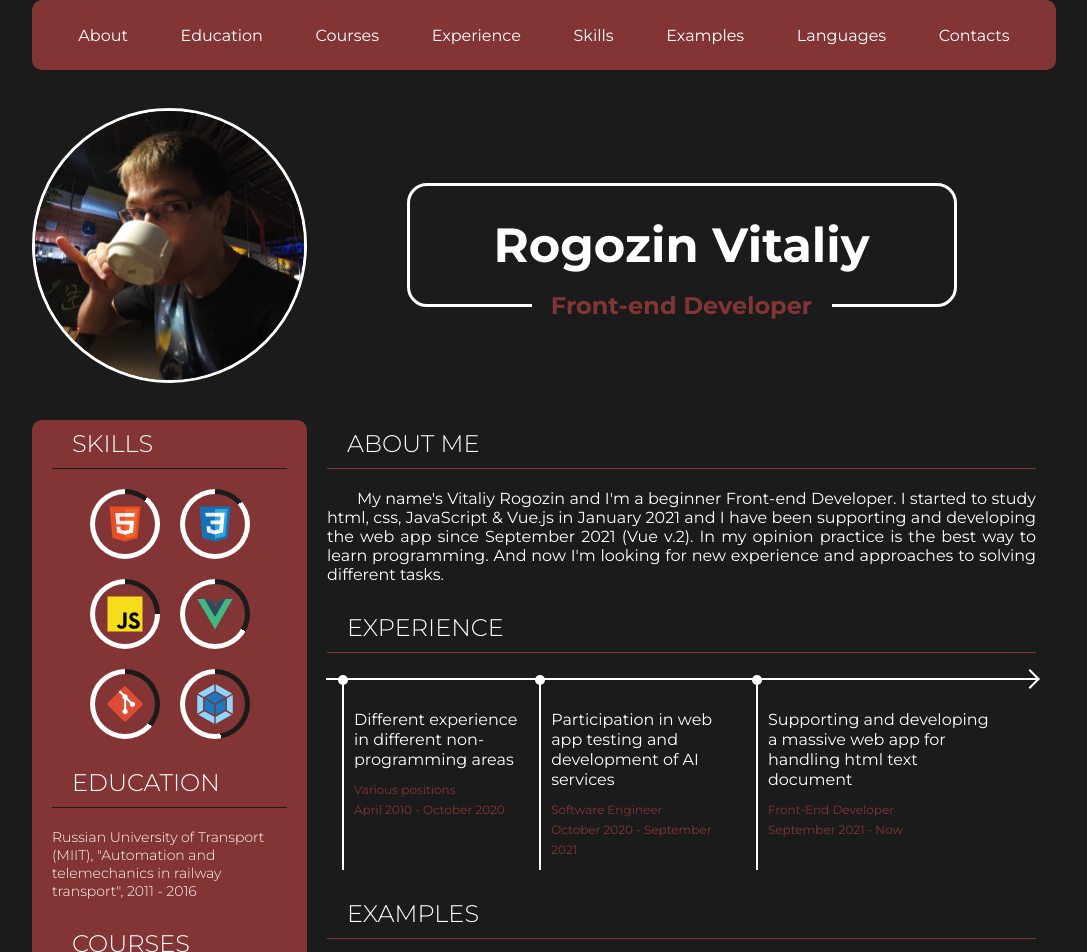
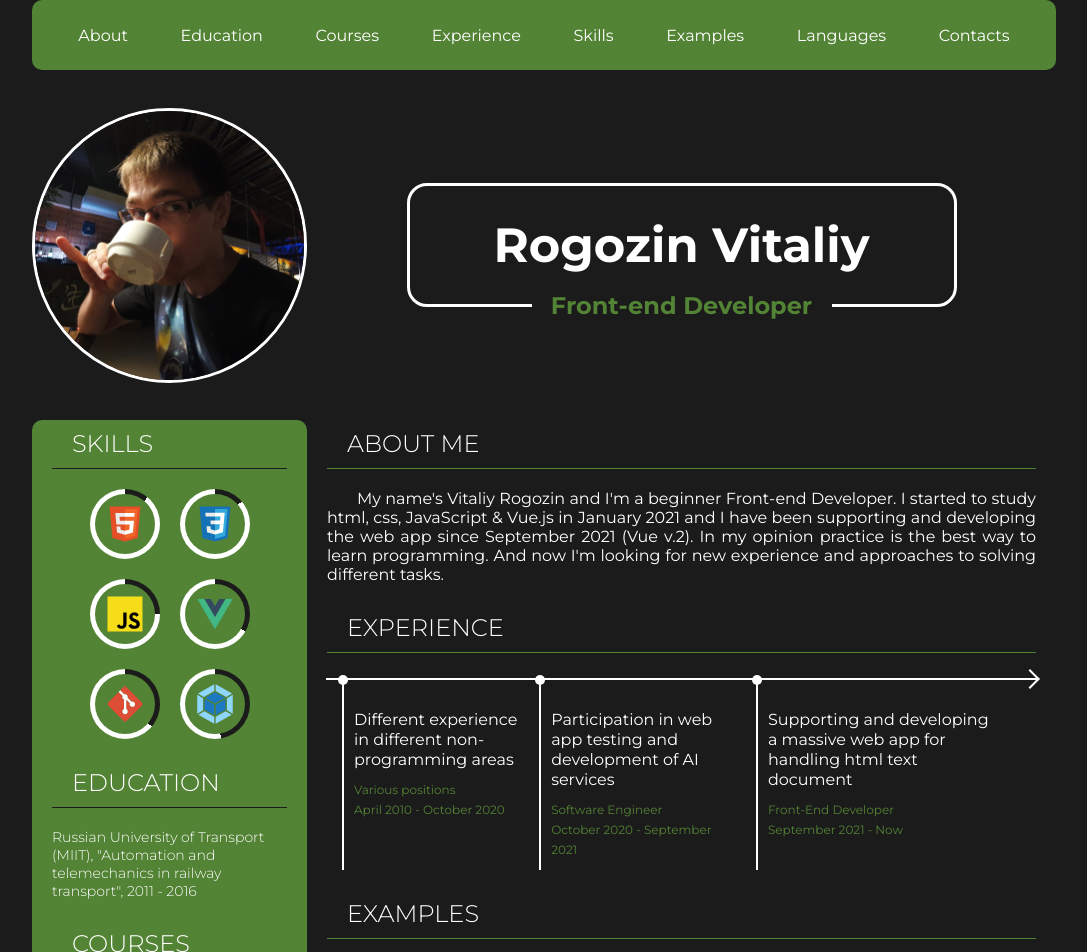
Before and after one commit to WiiJoy/rsschool-cv, a plain HTML site: page index.html in a window 1280 px wide. Shown: the top 952 px of the page, without its empty margins (96-1183 px from the left). Drawn offline with Linux system fonts and the light colour scheme.

Commit message:
refactor: change main color

```diff
--- a/style.css
+++ b/style.css
@@ -62,7 +62,7 @@ body {
 
 .header, .footer {
     padding: 0 20px;
-    background-color: #833535;
+    background-color: #538335;
 }
 
 .header {
@@ -126,7 +126,7 @@ body {
 
 .main__left {
     border-radius: 10px 10px 0 0;
-    background-color: #833535;
+    background-color: #538335;
     flex: 1;
     height: 100%;
 }
@@ -169,7 +169,7 @@ body {
     width: 350px;
     margin: 0 auto;
     background-color: #1B1B1B;
-    color: #833535;
+    color: #538335;
 }
 
 .photo__wrap {
@@ -218,7 +218,7 @@ body {
 
 .subtitle_right {
     color: white;
-    border-bottom: 1px solid #833535;
+    border-bottom: 1px solid #538335;
 }
 
 .courses__item {
@@ -303,7 +303,7 @@ body {
     width: 60px;
     height: 60px;
     border-radius: 50%;
-    background-color: #833535;
+    background-color: #538335;
 }
 
 .skills__item_html::before {
@@ -402,7 +402,7 @@ body {
 .experience__item__date {
     margin-top: 10px;
     font-size: 12px;
-    color: #833535;
+    color: #538335;
 }
 
 .examplies__body {
@@ -616,7 +616,7 @@ body {
         width: 100vw;
         max-width: 500px;
         transition: .3s;
-        background-color: #833535;
+        background-color: #538335;
         filter: grayscale(0);
         z-index: 10;
         overflow: auto;
```
